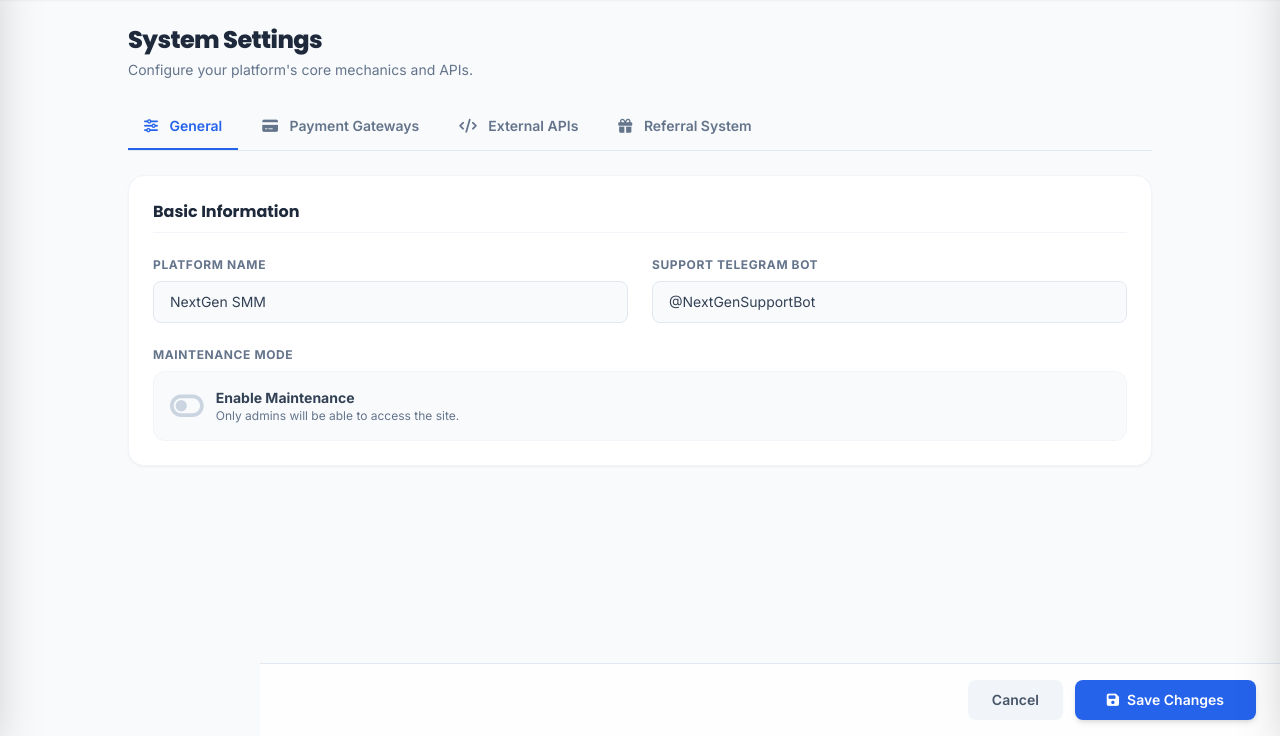
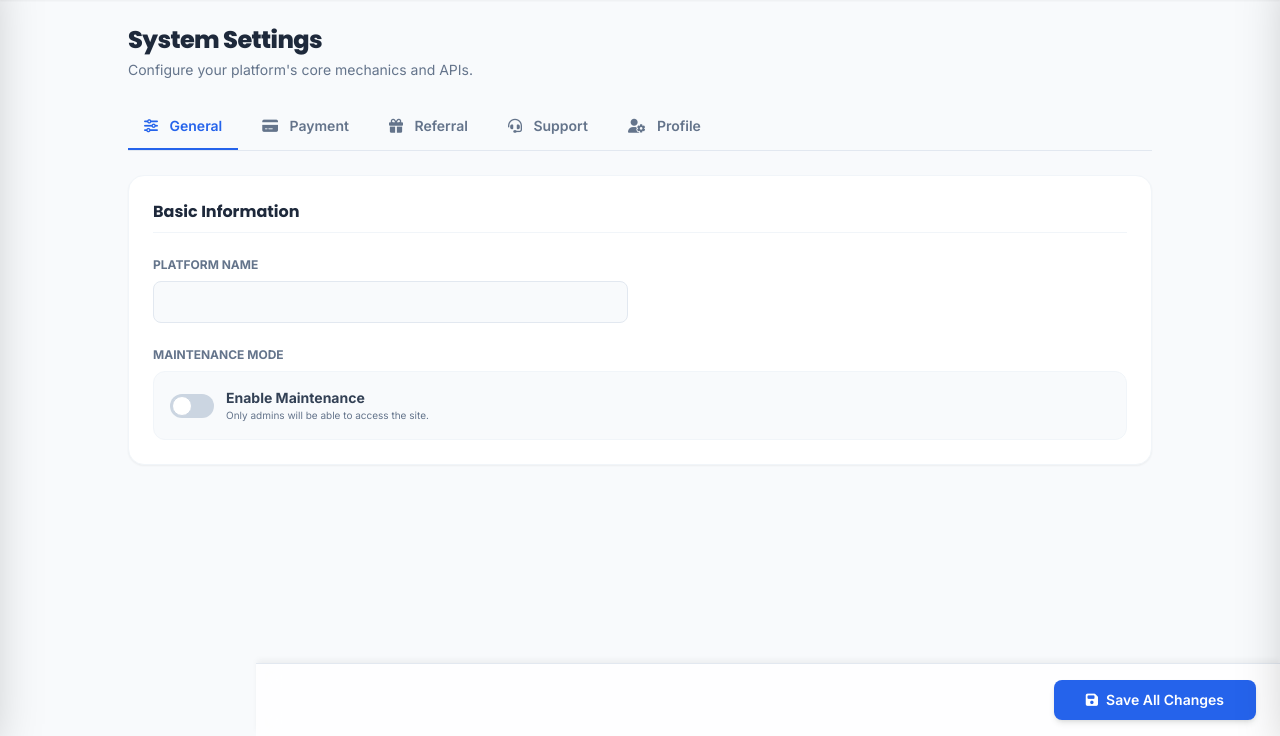
Before and after one commit to jahidul9957/extragrowth, a Django app: page /panel/settings/ in a window 1280 px wide. Shown: the part 64-800 px from the top of the page. Run offline with Django 4.2, Linux system fonts and the light colour scheme; the visitor is signed in with stand-in values (Sample User, id 1); some libraries are stand-ins or nearby versions.

Commit message:
Update admin_settings.html

```diff
--- a/core/templates/core/admin_settings.html
+++ b/core/templates/core/admin_settings.html
@@ -3,46 +3,42 @@
 {% block title %}Settings - AdminPanel{% endblock %}
 
 {% block content %}
-<div class="max-w-5xl mx-auto space-y-6 pb-20"> <div>
+<div class="max-w-5xl mx-auto space-y-6 pb-20">
+
+    <div>
         <h1 class="text-2xl font-poppins font-black text-slate-800 tracking-tight">System Settings</h1>
         <p class="text-sm text-slate-500 mt-1">Configure your platform's core mechanics and APIs.</p>
     </div>
 
     <div class="flex gap-2 border-b border-slate-200 overflow-x-auto scrollbar-hide">
-        <button onclick="switchTab('general')" id="tab-btn-general" class="tab-btn px-4 py-3 text-sm font-semibold border-b-2 border-blue-600 text-blue-600 transition">
-            <i class="fa-solid fa-sliders mr-2"></i> General
-        </button>
-        <button onclick="switchTab('payment')" id="tab-btn-payment" class="tab-btn px-4 py-3 text-sm font-semibold border-b-2 border-transparent text-slate-500 hover:text-slate-700 transition">
-            <i class="fa-solid fa-credit-card mr-2"></i> Payment Gateways
-        </button>
-        <button onclick="switchTab('api')" id="tab-btn-api" class="tab-btn px-4 py-3 text-sm font-semibold border-b-2 border-transparent text-slate-500 hover:text-slate-700 transition">
-            <i class="fa-solid fa-code mr-2"></i> External APIs
-        </button>
-        <button onclick="switchTab('referral')" id="tab-btn-referral" class="tab-btn px-4 py-3 text-sm font-semibold border-b-2 border-transparent text-slate-500 hover:text-slate-700 transition">
-            <i class="fa-solid fa-gift mr-2"></i> Referral System
-        </button>
+        <button onclick="switchTab('general')" id="tab-btn-general" class="tab-btn px-4 py-3 text-sm font-semibold border-b-2 border-blue-600 text-blue-600 transition"><i class="fa-solid fa-sliders mr-2"></i> General</button>
+        <button onclick="switchTab('payment')" id="tab-btn-payment" class="tab-btn px-4 py-3 text-sm font-semibold border-b-2 border-transparent text-slate-500 hover:text-slate-700 transition"><i class="fa-solid fa-credit-card mr-2"></i> Payment</button>
+        <button onclick="switchTab('referral')" id="tab-btn-referral" class="tab-btn px-4 py-3 text-sm font-semibold border-b-2 border-transparent text-slate-500 hover:text-slate-700 transition"><i class="fa-solid fa-gift mr-2"></i> Referral</button>
+        <button onclick="switchTab('support')" id="tab-btn-support" class="tab-btn px-4 py-3 text-sm font-semibold border-b-2 border-transparent text-slate-500 hover:text-slate-700 transition"><i class="fa-solid fa-headset mr-2"></i> Support</button>
+        <button onclick="switchTab('profile')" id="tab-btn-profile" class="tab-btn px-4 py-3 text-sm font-semibold border-b-2 border-transparent text-slate-500 hover:text-slate-700 transition"><i class="fa-solid fa-user-gear mr-2"></i> Profile</button>
     </div>
 
+    <form method="POST" action="{% url 'admin_settings' %}" enctype="multipart/form-data">
+        {% csrf_token %}
         <div class="bg-white rounded-2xl border border-slate-100 shadow-sm overflow-hidden">
 
             <div id="tab-general" class="tab-content p-6 fade-in block">
                 <h3 class="font-poppins font-bold text-slate-800 mb-6 border-b border-slate-100 pb-2">Basic Information</h3>
                 <div class="grid grid-cols-1 md:grid-cols-2 gap-6">
                     <div>
-                    <label class="block text-xs font-bold text-slate-500 uppercase tracking-wider mb-2">Platform Name</label>
-                    <input type="text" value="NextGen SMM" class="w-full px-4 py-2.5 bg-slate-50 border border-slate-200 rounded-lg focus:ring-2 focus:ring-blue-500 focus:bg-white outline-none transition text-sm text-slate-700">
-                </div>
-                <div>
-                    <label class="block text-xs font-bold text-slate-500 uppercase tracking-wider mb-2">Support Telegram Bot</label>
-                    <input type="text" value="@NextGenSupportBot" class="w-full px-4 py-2.5 bg-slate-50 border border-slate-200 rounded-lg focus:ring-2 focus:ring-blue-500 focus:bg-white outline-none transition text-sm text-slate-700">
+                        <label class="block text-xs font-bold text-slate-500 uppercase mb-2">Platform Name</label>
+                        <input type="text" name="platform_name" value="{{ setting.platform_name }}" class="w-full px-4 py-2.5 bg-slate-50 border border-slate-200 rounded-lg text-sm outline-none focus:border-blue-500 transition">
                     </div>
                     <div class="md:col-span-2">
-                    <label class="block text-xs font-bold text-slate-500 uppercase tracking-wider mb-2">Maintenance Mode</label>
+                        <label class="block text-xs font-bold text-slate-500 uppercase mb-2">Maintenance Mode</label>
                         <div class="flex items-center gap-3 bg-slate-50 p-4 rounded-xl border border-slate-100">
-                        <button class="text-slate-300 text-3xl hover:text-amber-500 transition" onclick="this.classList.toggle('text-slate-300'); this.classList.toggle('text-amber-500');"><i class="fa-solid fa-toggle-off"></i></button>
+                            <label class="relative inline-flex items-center cursor-pointer">
+                                <input type="checkbox" name="maintenance_mode" class="sr-only peer" {% if setting.maintenance_mode %}checked{% endif %}>
+                                <div class="w-11 h-6 bg-slate-300 peer-focus:outline-none rounded-full peer peer-checked:after:translate-x-full peer-checked:after:border-white after:content-[''] after:absolute after:top-[2px] after:left-[2px] after:bg-white after:border-slate-300 after:border after:rounded-full after:h-5 after:w-5 after:transition-all peer-checked:bg-amber-500"></div>
+                            </label>
                             <div>
                                 <p class="text-sm font-bold text-slate-700">Enable Maintenance</p>
-                            <p class="text-xs text-slate-500">Only admins will be able to access the site.</p>
+                                <p class="text-[10px] text-slate-500">Only admins will be able to access the site.</p>
                             </div>
                         </div>
                     </div>
@@ -53,45 +49,71 @@
                 <h3 class="font-poppins font-bold text-slate-800 mb-6 border-b border-slate-100 pb-2">UPI Configuration</h3>
                 <div class="space-y-6">
                     <div>
-                    <label class="block text-xs font-bold text-slate-500 uppercase tracking-wider mb-2">Merchant UPI ID</label>
-                    <input type="text" placeholder="example@ybl" class="w-full px-4 py-2.5 bg-slate-50 border border-slate-200 rounded-lg focus:ring-2 focus:ring-blue-500 focus:bg-white outline-none transition text-sm text-slate-700 font-mono">
+                        <label class="block text-xs font-bold text-slate-500 uppercase mb-2">Merchant UPI ID</label>
+                        <input type="text" name="upi_id" value="{{ setting.upi_id }}" class="w-full px-4 py-2.5 bg-slate-50 border border-slate-200 rounded-lg text-sm font-mono outline-none focus:border-blue-500 transition">
                     </div>
                     <div>
-                    <label class="block text-xs font-bold text-slate-500 uppercase tracking-wider mb-2">QR Code Image URL</label>
-                    <input type="url" placeholder="https://..." class="w-full px-4 py-2.5 bg-slate-50 border border-slate-200 rounded-lg focus:ring-2 focus:ring-blue-500 focus:bg-white outline-none transition text-sm text-slate-700">
+                        <label class="block text-xs font-bold text-slate-500 uppercase mb-2">QR Code Image URL</label>
+                        <input type="url" name="qr_image_url" value="{{ setting.qr_image_url|default:'' }}" class="w-full px-4 py-2.5 bg-slate-50 border border-slate-200 rounded-lg text-sm outline-none focus:border-blue-500 transition">
                     </div>
                     <div>
-                    <label class="block text-xs font-bold text-slate-500 uppercase tracking-wider mb-2">Minimum Deposit Amount (₹)</label>
-                    <input type="number" value="10" class="w-1/3 px-4 py-2.5 bg-slate-50 border border-slate-200 rounded-lg focus:ring-2 focus:ring-blue-500 focus:bg-white outline-none transition text-sm text-slate-700">
-                </div>
-            </div>
-        </div>
-
-        <div id="tab-api" class="tab-content p-6 fade-in hidden">
-            <h3 class="font-poppins font-bold text-slate-800 mb-6 border-b border-slate-100 pb-2">Telegram Bot Integration</h3>
-            <div class="space-y-6">
-                <div>
-                    <label class="block text-xs font-bold text-slate-500 uppercase tracking-wider mb-2">Bot Token</label>
-                    <div class="relative">
-                        <input type="password" value="8691081519:AAEVWnllssUWpRvYOAUcA9hgwKZs0oKV3Hc" id="botToken" class="w-full px-4 py-2.5 bg-slate-50 border border-slate-200 rounded-lg focus:ring-2 focus:ring-blue-500 focus:bg-white outline-none transition text-sm text-slate-700 font-mono pr-10">
-                        <button onclick="togglePassword('botToken')" class="absolute right-3 top-2.5 text-slate-400 hover:text-blue-600"><i class="fa-solid fa-eye"></i></button>
-                    </div>
-                    <p class="text-[10px] text-slate-400 mt-1">Required for Telegram WebApp Authentication.</p>
+                        <label class="block text-xs font-bold text-slate-500 uppercase mb-2">Minimum Deposit (INR)</label>
+                        <input type="number" name="min_deposit" value="{{ setting.min_deposit }}" class="w-1/3 px-4 py-2.5 bg-slate-50 border border-slate-200 rounded-lg text-sm outline-none focus:border-blue-500 transition">
                     </div>
                 </div>
             </div>
 
             <div id="tab-referral" class="tab-content p-6 fade-in hidden">
                 <h3 class="font-poppins font-bold text-slate-800 mb-6 border-b border-slate-100 pb-2">Diamond Rewards Program</h3>
-            <div class="space-y-6">
                 <div class="grid grid-cols-1 md:grid-cols-2 gap-6">
                     <div>
-                        <label class="block text-xs font-bold text-slate-500 uppercase tracking-wider mb-2">Diamonds per ₹1 Spent</label>
-                        <input type="number" value="5" class="w-full px-4 py-2.5 bg-slate-50 border border-slate-200 rounded-lg focus:ring-2 focus:ring-blue-500 focus:bg-white outline-none transition text-sm text-slate-700">
+                        <label class="block text-xs font-bold text-slate-500 uppercase mb-2">Diamonds per INR 1 Spent</label>
+                        <input type="number" name="diamonds_per_rupee" value="{{ setting.diamonds_per_rupee }}" class="w-full px-4 py-2.5 bg-slate-50 border border-slate-200 rounded-lg text-sm outline-none focus:border-blue-500 transition">
                     </div>
                     <div>
-                        <label class="block text-xs font-bold text-slate-500 uppercase tracking-wider mb-2">Diamonds needed for ₹1</label>
-                        <input type="number" value="50" class="w-full px-4 py-2.5 bg-slate-50 border border-slate-200 rounded-lg focus:ring-2 focus:ring-blue-500 focus:bg-white outline-none transition text-sm text-slate-700">
+                        <label class="block text-xs font-bold text-slate-500 uppercase mb-2">Diamonds needed for INR 1</label>
+                        <input type="number" name="diamonds_needed_for_1_rs" value="{{ setting.diamonds_needed_for_1_rs }}" class="w-full px-4 py-2.5 bg-slate-50 border border-slate-200 rounded-lg text-sm outline-none focus:border-blue-500 transition">
+                    </div>
+                </div>
+            </div>
+
+            <div id="tab-support" class="tab-content p-6 fade-in hidden">
+                <h3 class="font-poppins font-bold text-slate-800 mb-6 border-b border-slate-100 pb-2">Support Channels</h3>
+                <div class="space-y-6">
+                    <div>
+                        <label class="block text-xs font-bold text-slate-500 uppercase mb-2">Telegram Channel Link</label>
+                        <input type="url" name="telegram_channel" value="{{ setting.telegram_channel }}" class="w-full px-4 py-2.5 bg-slate-50 border border-slate-200 rounded-lg text-sm outline-none focus:border-blue-500 transition">
+                    </div>
+                    <div>
+                        <label class="block text-xs font-bold text-slate-500 uppercase mb-2">Support Bot / Link</label>
+                        <input type="text" name="support_telegram" value="{{ setting.support_telegram }}" class="w-full px-4 py-2.5 bg-slate-50 border border-slate-200 rounded-lg text-sm outline-none focus:border-blue-500 transition">
+                    </div>
+                </div>
+            </div>
+
+            <div id="tab-profile" class="tab-content p-6 fade-in hidden">
+                <h3 class="font-poppins font-bold text-slate-800 mb-6 border-b border-slate-100 pb-2">Admin Profile</h3>
+                <div class="flex flex-col md:flex-row gap-8 items-start">
+
+                    <div class="flex flex-col items-center gap-3">
+                        <div class="w-24 h-24 bg-slate-100 border-2 border-slate-200 rounded-3xl flex items-center justify-center text-slate-400 text-3xl shadow-sm relative group overflow-hidden bg-cover bg-center" {% if request.user.profile_image %}style="background-image: url('{{ request.user.profile_image.url }}');"{% endif %}>
+                            {% if not request.user.profile_image %}<i class="fa-solid fa-user-tie"></i>{% endif %}
+                            <input type="file" name="profile_image" id="profile_upload" class="hidden" accept="image/*">
+                            <label for="profile_upload" class="absolute inset-0 bg-black/50 opacity-0 group-hover:opacity-100 transition flex items-center justify-center cursor-pointer text-white">
+                                <i class="fa-solid fa-camera"></i>
+                            </label>
+                        </div>
+                        <p class="text-[10px] font-bold text-slate-400 uppercase">Upload Photo</p>
+                    </div>
+
+                    <div class="flex-1 grid grid-cols-1 md:grid-cols-2 gap-4 w-full">
+                        <div>
+                            <label class="block text-xs font-bold text-slate-500 uppercase mb-2">Full Name</label>
+                            <input type="text" name="first_name" value="{{ request.user.first_name }}" class="w-full px-4 py-2.5 bg-slate-50 border border-slate-200 rounded-lg text-sm outline-none focus:border-blue-500 transition">
+                        </div>
+                        <div>
+                            <label class="block text-xs font-bold text-slate-500 uppercase mb-2">Email Address</label>
+                            <input type="email" name="email" value="{{ request.user.email }}" class="w-full px-4 py-2.5 bg-slate-50 border border-slate-200 rounded-lg text-sm outline-none focus:border-blue-500 transition">
                         </div>
                     </div>
                 </div>
@@ -99,45 +121,26 @@
 
         </div>
 
-    <div class="fixed bottom-0 right-0 w-full lg:w-[calc(100%-260px)] bg-white/80 backdrop-blur-md border-t border-slate-200 p-4 px-6 flex justify-end z-20 transition-all duration-300" id="sticky-footer">
-        <button class="bg-slate-100 text-slate-600 px-6 py-2.5 rounded-lg text-sm font-semibold hover:bg-slate-200 transition btn-press mr-3">Cancel</button>
-        <button onclick="saveSettings()" class="bg-blue-600 hover:bg-blue-700 text-white px-8 py-2.5 rounded-lg text-sm font-semibold shadow-md btn-press transition flex items-center gap-2">
-            <i class="fa-solid fa-floppy-disk"></i> Save Changes
+        <div class="fixed bottom-0 right-0 w-full md:w-[calc(100%-256px)] bg-white/80 backdrop-blur-md border-t border-slate-200 p-4 px-6 flex justify-end z-20 shadow-[0_-4px_6px_-1px_rgba(0,0,0,0.05)]">
+            <button type="submit" class="bg-blue-600 hover:bg-blue-700 text-white px-8 py-2.5 rounded-lg text-sm font-semibold shadow-md transition flex items-center gap-2 btn-press">
+                <i class="fa-solid fa-floppy-disk"></i> Save All Changes
             </button>
         </div>
-
+    </form>
 </div>
 
 <script>
     function switchTab(tabId) {
-        // Hide all contents
         document.querySelectorAll('.tab-content').forEach(el => el.classList.add('hidden'));
-        // Reset all buttons
         document.querySelectorAll('.tab-btn').forEach(el => {
             el.classList.remove('border-blue-600', 'text-blue-600');
             el.classList.add('border-transparent', 'text-slate-500');
         });
 
-        // Show selected content
         document.getElementById('tab-' + tabId).classList.remove('hidden');
-        // Highlight selected button
         const activeBtn = document.getElementById('tab-btn-' + tabId);
         activeBtn.classList.remove('border-transparent', 'text-slate-500');
         activeBtn.classList.add('border-blue-600', 'text-blue-600');
     }
-
-    function togglePassword(inputId) {
-        const input = document.getElementById(inputId);
-        if (input.type === "password") { input.type = "text"; }
-        else { input.type = "password"; }
-    }
-
-    function saveSettings() {
-        showToast('Saving configuration...', 'info');
-        // Fake API delay for UX
-        setTimeout(() => {
-            showToast('Settings saved successfully!', 'success');
-        }, 1000);
-    }
 </script>
 {% endblock %}
```
Lines whose indentation alone changed are shown as unchanged.
